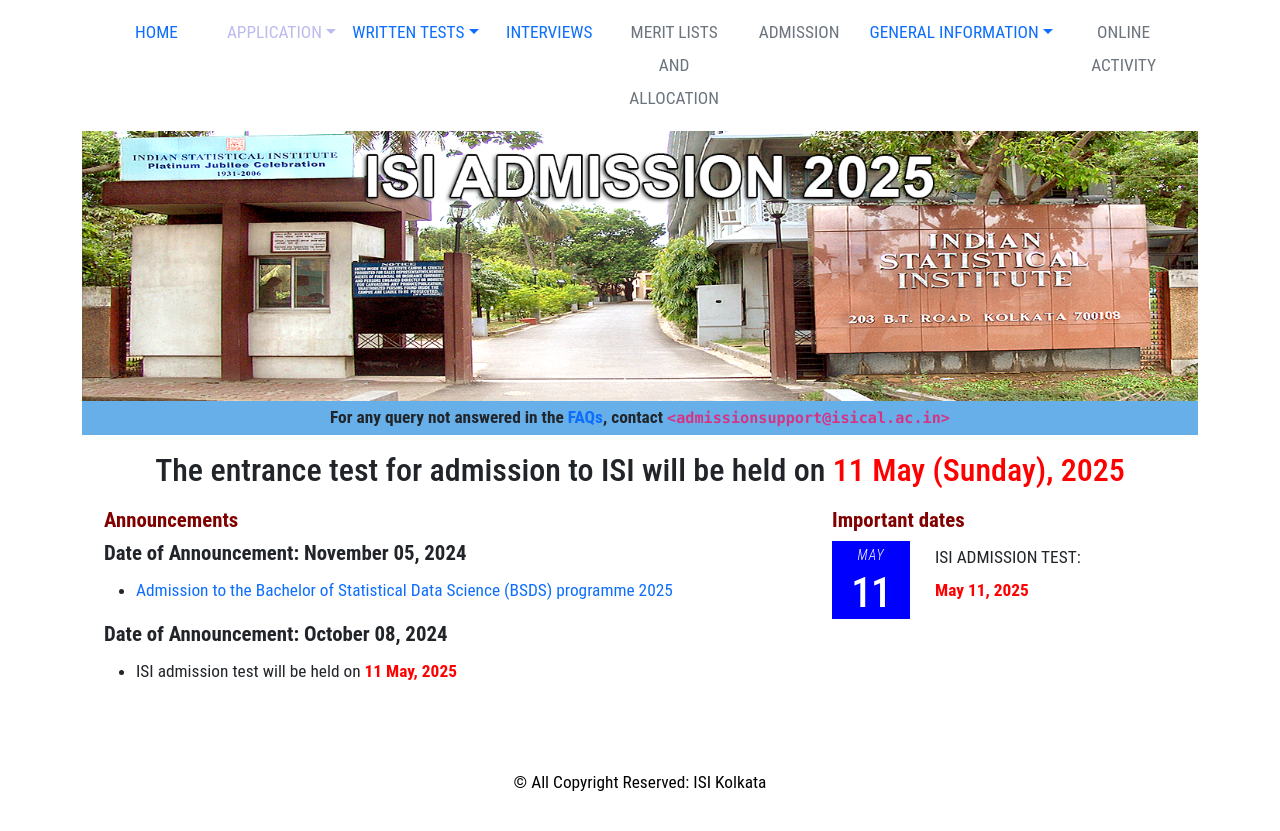
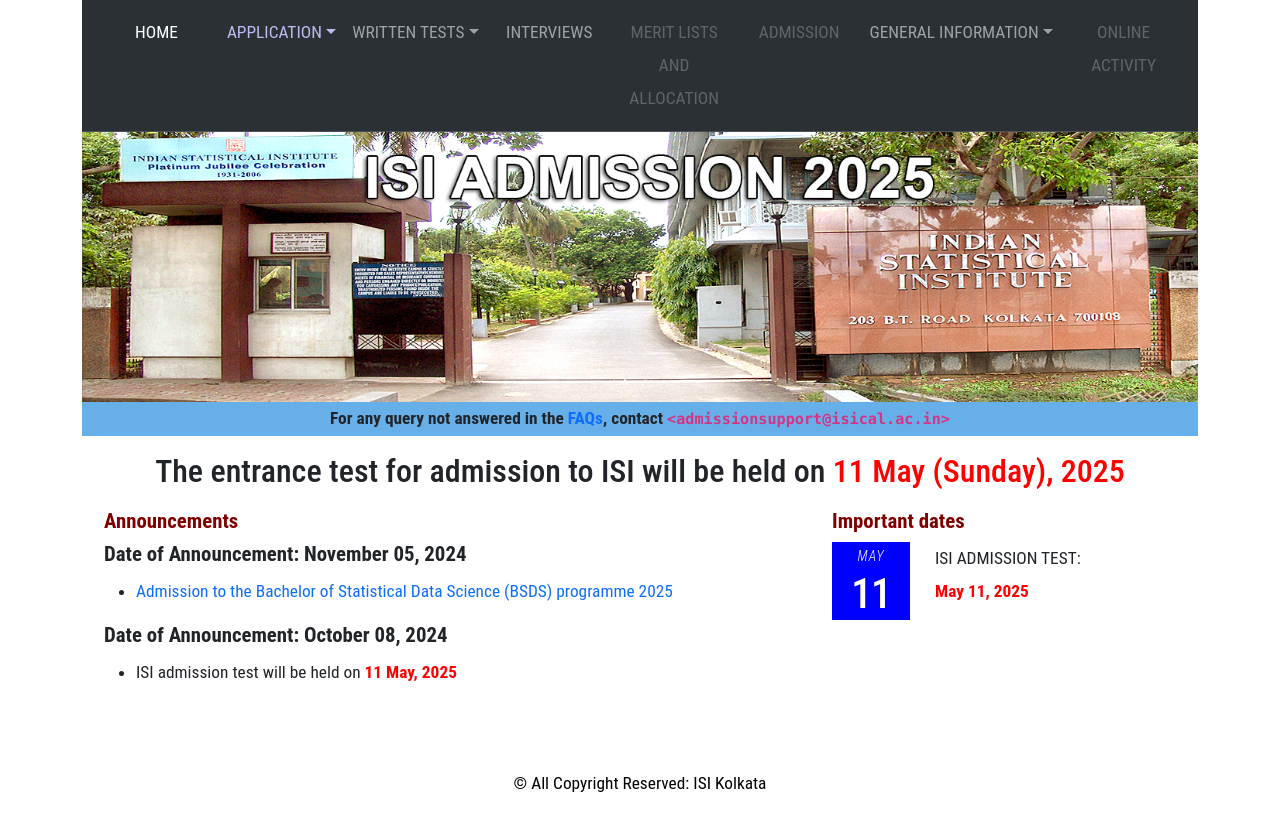
Before and after one commit to dean-isi/admission, a Jekyll site: the page built from docs/index.md, in a window 1280 px wide. Shown: the top 831 px of the page. Built offline with Jekyll 4.4.1, drawn with Linux system fonts in a browser that asks for light colours.

Commit message:
bootstrap update

```diff
--- a/docs/_layouts/default.html
+++ b/docs/_layouts/default.html
@@ -5,13 +5,14 @@
     <!-- Required meta tags -->
     <meta charset="utf-8">
     <meta name="viewport" content="width=device-width, initial-scale=1">
-    <link href="https://cdn.jsdelivr.net/npm/bootstrap@5.0.2/dist/css/bootstrap.min.css" rel="stylesheet" integrity="sha384-EVSTQN3/azprG1Anm3QDgpJLIm9Nao0Yz1ztcQTwFspd3yD65VohhpuuCOmLASjC" crossorigin="anonymous">
+    <link href="https://cdn.jsdelivr.net/npm/bootstrap@5.3.3/dist/css/bootstrap.min.css" rel="stylesheet" integrity="sha384-QWTKZyjpPEjISv5WaRU9OFeRpok6YctnYmDr5pNlyT2bRjXh0JMhjY6hW+ALEwIH" crossorigin="anonymous">
     <link rel="stylesheet" href="/admission/assets/style.css">
   </head>
   <body>
     <div class="container">
 
-      <nav class="navbar navbar-expand-lg bg-body-tertiary" data-bs-theme="dark">
+      <nav class="navbar navbar-expand-lg bg-body-tertiary bg-gray-dark border-bottom border-body" data-bs-theme="dark">
+      <!-- <nav class="navbar navbar-expand-lg"> -->
 	<div class="container-fluid">
 
 	  <button class="navbar-toggler" type="button" data-bs-toggle="collapse"
@@ -91,11 +92,8 @@
 
     </div>
 
-    <!-- Separate Popper and Bootstrap JS -->
-    <!--
-    <script src="https://cdn.jsdelivr.net/npm/@popperjs/core@2.9.2/dist/umd/popper.min.js" integrity="sha384-IQsoLXl5PILFhosVNubq5LC7Qb9DXgDA9i+tQ8Zj3iwWAwPtgFTxbJ8NT4GN1R8p" crossorigin="anonymous"></script>
-    -->
-    <script src="https://cdn.jsdelivr.net/npm/bootstrap@5.0.2/dist/js/bootstrap.min.js" integrity="sha384-cVKIPhGWiC2Al4u+LWgxfKTRIcfu0JTxR+EQDz/bgldoEyl4H0zUF0QKbrJ0EcQF" crossorigin="anonymous"></script>
+    <!-- <script src="https://cdn.jsdelivr.net/npm/@popperjs/core@2.11.8/dist/umd/popper.min.js" integrity="sha384-I7E8VVD/ismYTF4hNIPjVp/Zjvgyol6VFvRkX/vR+Vc4jQkC+hVqc2pM8ODewa9r" crossorigin="anonymous"></script> -->
+    <script src="https://cdn.jsdelivr.net/npm/bootstrap@5.3.3/dist/js/bootstrap.min.js" integrity="sha384-0pUGZvbkm6XF6gxjEnlmuGrJXVbNuzT9qBBavbLwCsOGabYfZo0T0to5eqruptLy" crossorigin="anonymous"></script>
 
   </body>
 </html>
```
